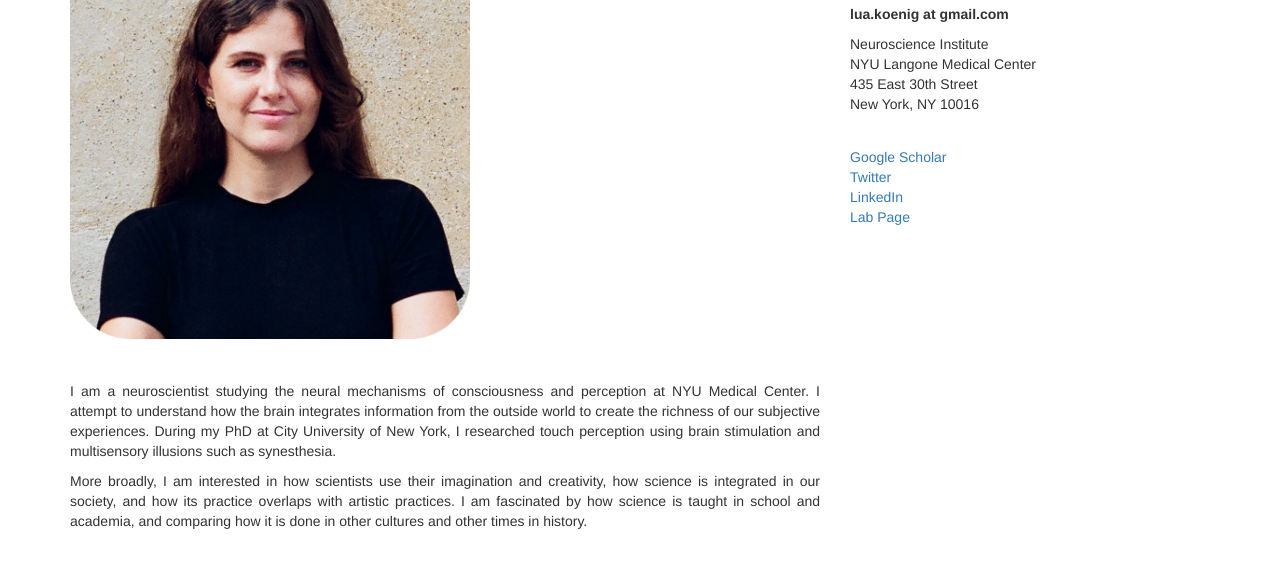
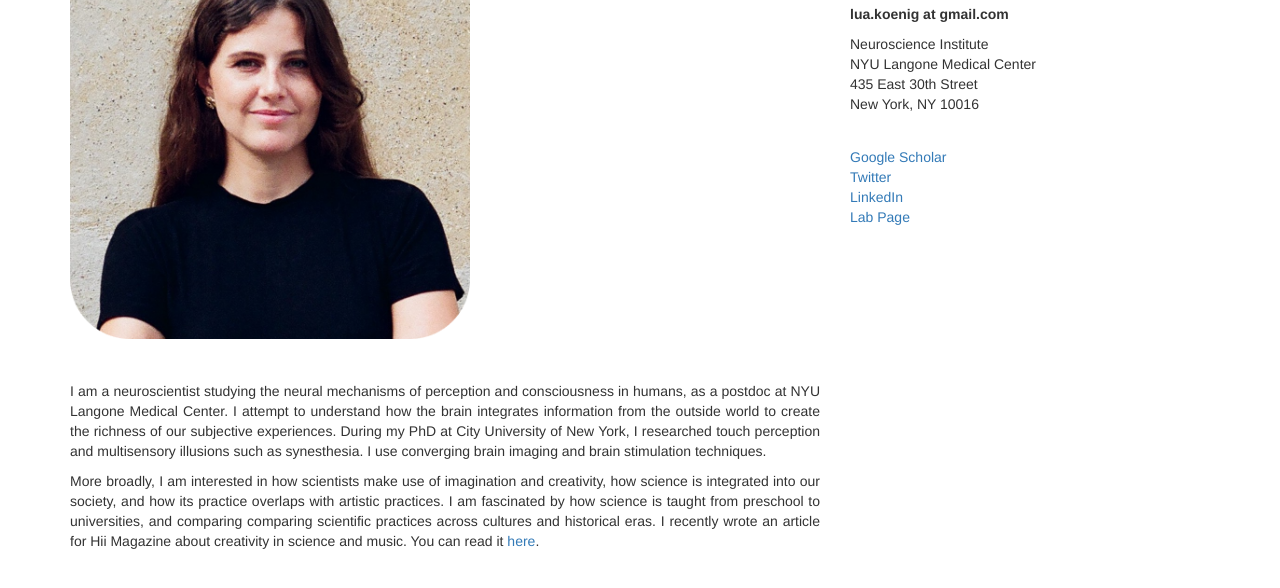
Before and after one commit to luakoenig/luakoenig.github.io, a plain HTML site: page index.html in a window 1280 px wide. Shown: the part 132-720 px from the top of the page. Drawn offline with nearby package versions, Linux system fonts and the light colour scheme.

Commit message:
Sixth commit

```diff
--- a/index.html
+++ b/index.html
@@ -54,9 +54,10 @@
                 <img class="img-responsive" src="headshot_LK.png" alt="" width="400" height="400" class="center"><br>
 
                 <div style="margin-top:3%; text-align:justify;">
-					<p>I am a neuroscientist studying the neural mechanisms of consciousness and perception at NYU Medical Center. I attempt to understand how the brain integrates information from the outside world to create the richness of our subjective experiences. During my PhD at City University of New York, I researched touch perception using brain stimulation and multisensory illusions such as synesthesia. </p>
+					<p>I am a neuroscientist studying the neural mechanisms of perception and consciousness in humans, as a postdoc at NYU Langone Medical Center. I attempt to understand how the brain integrates information from the outside world to create the richness of our subjective experiences. During my PhD at City University of New York, I researched touch perception and multisensory illusions such as synesthesia. I use converging brain imaging and brain stimulation techniques. </p>
 
-					<p>More broadly, I am interested in how scientists use their imagination and creativity, how science is integrated in our society, and how its practice overlaps with artistic practices. I am fascinated by how science is taught in school and academia, and comparing how it is done in other cultures and other times in history.</p>
+					<p>More broadly, I am interested in how scientists make use of imagination and creativity, how science is integrated into our society, and how its practice overlaps with artistic practices. I am fascinated by how science is taught from preschool to universities, and comparing comparing scientific practices across cultures and historical eras. I recently wrote an article for Hii Magazine about creativity in science and music. You can read it <a href="https://hii-mag.com/article/exploration-and-pursuit-parallel-creative-processes-in-music-and-science">here</a>.</p>
+
                 </div>
             </div>
 
```
